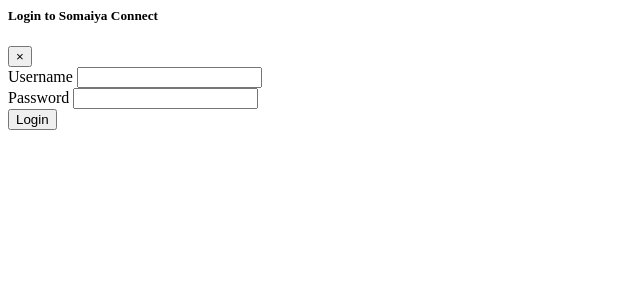
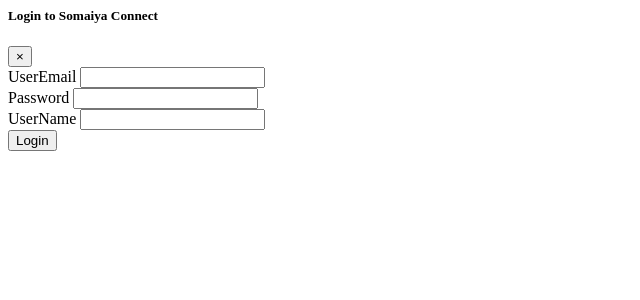
Before and after one commit to Tejalpranjal/Somaiya-Connect, a PHP site: page /_loginmodal.php in a window 1280 px wide. Shown: the top 300 px of the page, without its empty margins (0-640 px from the left). Run offline with PHP 8.4, Linux system fonts and the light colour scheme.

Commit message:
new attribute added

```diff
--- a/_loginmodal.php
+++ b/_loginmodal.php
@@ -19,7 +19,7 @@
             <form action="/collage_forum/partial/_handleLogin.php" method="post">
             <div class="modal-body">
                     <div class="form-group">
-                        <label for="loginEmail">Username</label>
+                        <label for="loginEmail">UserEmail</label>
                         <input type="text" class="form-control" id="loginEmail" aria-describedby="emailHelp" name="loginEmail">
                         <!-- <small id="emailHelp" class="form-text text-muted">We'll never share your email with anyone
                             else.</small> -->
@@ -27,6 +27,10 @@
                     <div class="form-group">
                         <label for="login_pass">Password</label>
                         <input type="password" class="form-control"  id="login_pass" name="login_pass">
+                    </div>
+                    <div class="form-group">
+                        <label for="loginName">UserName</label>
+                        <input type="text" class="form-control"  id="loginName" name="loginName">
                     </div>
 
                     <button type="submit" class="btn btn-primary">Login</button>
```
